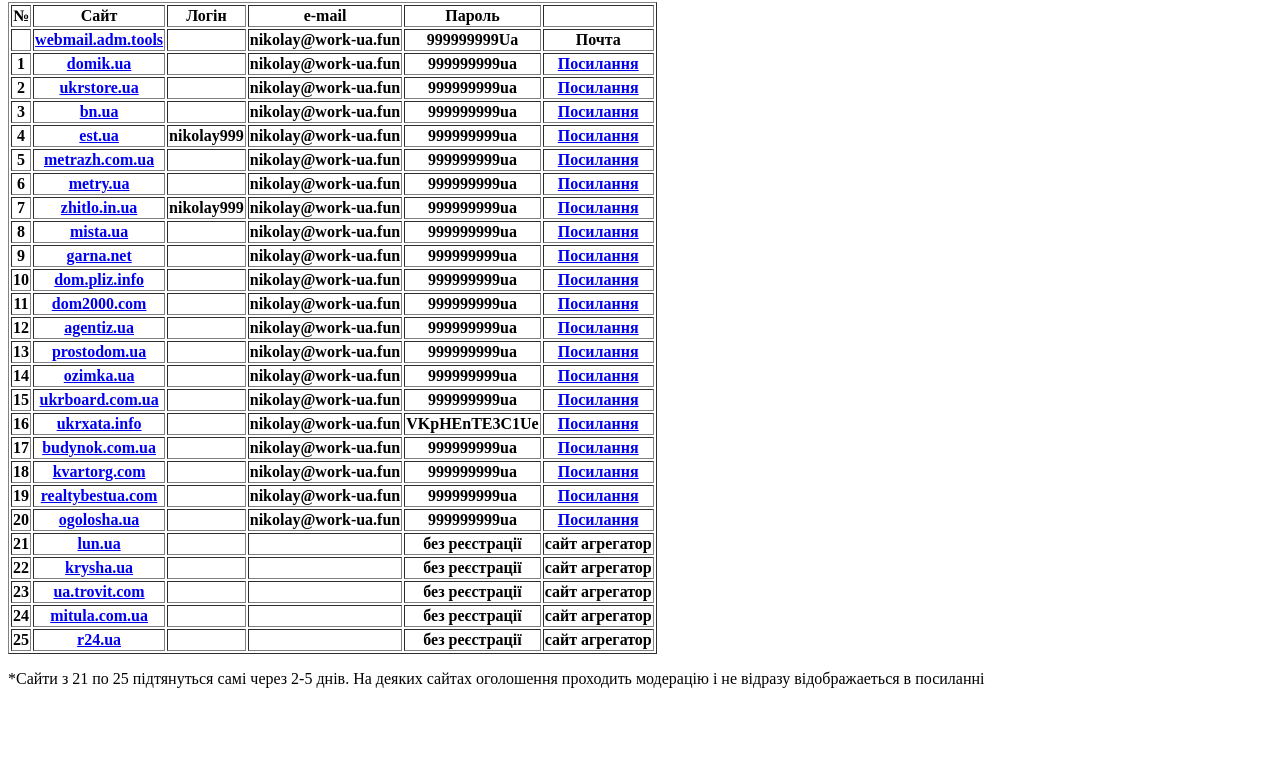
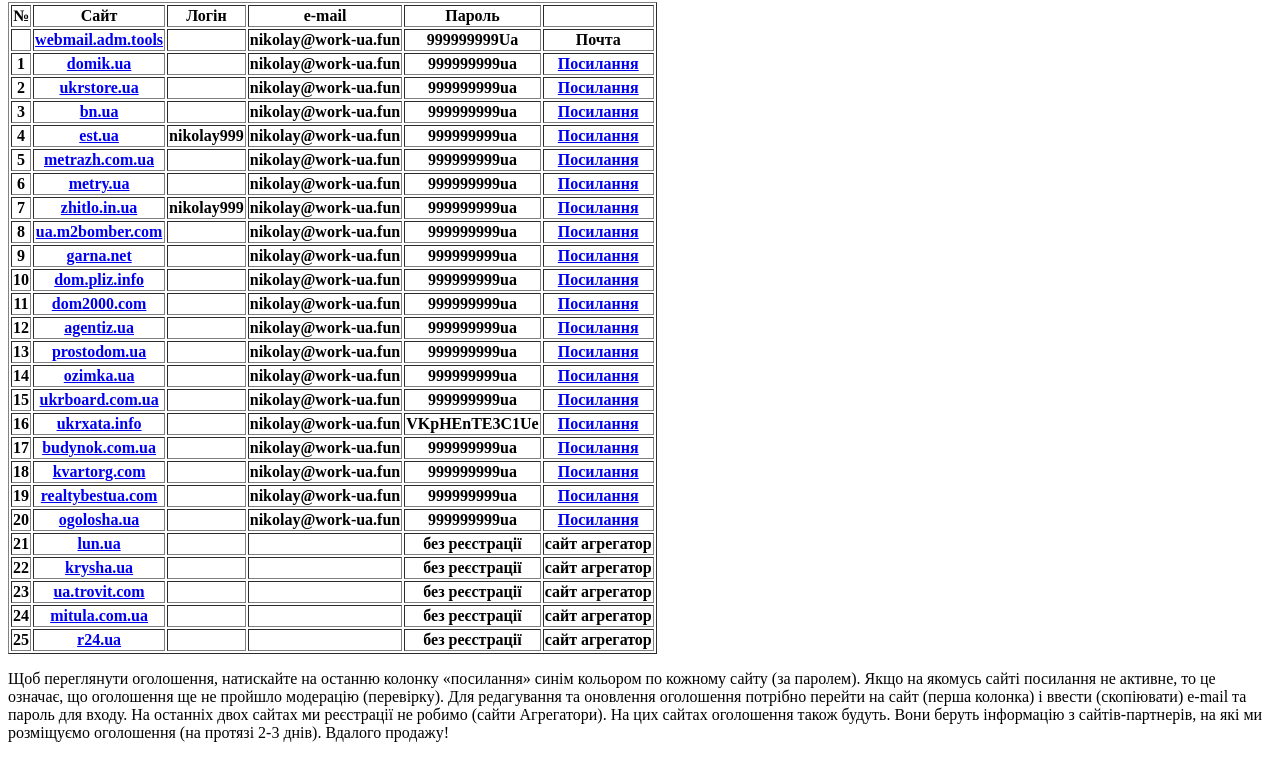
Before and after one commit to Ps1X0PaD1k/workNikola, a plain HTML site: page index.html in a window 1280 px wide. Shown: the part 78-836 px from the top of the page. Before the commit the page ends 800 px from the top, so only its background shows below. Drawn offline with Linux system fonts and the light colour scheme.

Commit message:
Update index.html

```diff
--- a/index.html
+++ b/index.html
@@ -8,6 +8,7 @@
   <body>
     <header></header>
     <main>
+      <div class="back-image">
         <h1>Сайт нерухомості "Микола" с. Тарасівка</h1>
         <table border="1">
           <tr>
@@ -117,15 +118,12 @@
           </tr>
           <tr>
             <th>8</th>
-          <th><a href="https://mista.ua/">mista.ua</a></th>
+            <th><a href="https://ua.m2bomber.com/">ua.m2bomber.com</a></th>
             <th></th>
             <th>nikolay@work-ua.fun</th>
             <th>999999999ua</th>
             <th>
-            <a
-              href="https://mista.ua/%D0%9E%D0%B3%D0%BE%D0%BB%D0%BE%D1%88%D0%B5%D0%BD%D0%BD%D1%8F/%D0%9D%D0%B5%D1%80%D1%83%D1%85%D0%BE%D0%BC%D1%96%D1%81%D1%82%D1%8C/%D0%91%D1%83%D0%B4%D0%B8%D0%BD%D0%BA%D0%B8,_%D0%B4%D0%B0%D1%87%D1%96/%D0%BF%D1%80%D0%BE%D0%B4%D0%B0%D1%94%D1%82%D1%8C%D1%81%D1%8F-%D0%B1%D1%83%D0%B4%D0%B8%D0%BD%D0%BE%D0%BA-%D0%B7/187360/?setcity=2568"
-              >Посилання</a
-            >
+              <a href="https://ua.m2bomber.com/cabinet/myobjects">Посилання</a>
             </th>
           </tr>
           <tr>
@@ -314,9 +312,17 @@
           </tr>
         </table>
         <p>
-        *Сайти з 21 по 25 підтянуться самі через 2-5 днів. На деяких сайтах
-        оголошення проходить модерацію і не відразу відображаеться в посиланні
+          Щоб переглянути оголошення, натискайте на останню колонку «посилання»
+          синім кольором по кожному сайту (за паролем). Якщо на якомусь сайті
+          посилання не активне, то це означає, що оголошення ще не пройшло
+          модерацію (перевірку). Для редагування та оновлення оголошення
+          потрібно перейти на сайт (перша колонка) і ввести (скопіювати) e-mail
+          та пароль для входу. На останніх двох сайтах ми реєстрації не робимо
+          (сайти Агрегатори). На цих сайтах оголошення також будуть. Вони беруть
+          інформацію з сайтів-партнерів, на які ми розміщуємо оголошення (на
+          протязі 2-3 днів). Вдалого продажу!
         </p>
+      </div>
     </main>
     <footer></footer>
   </body>
```
Lines whose indentation alone changed are shown as unchanged.
